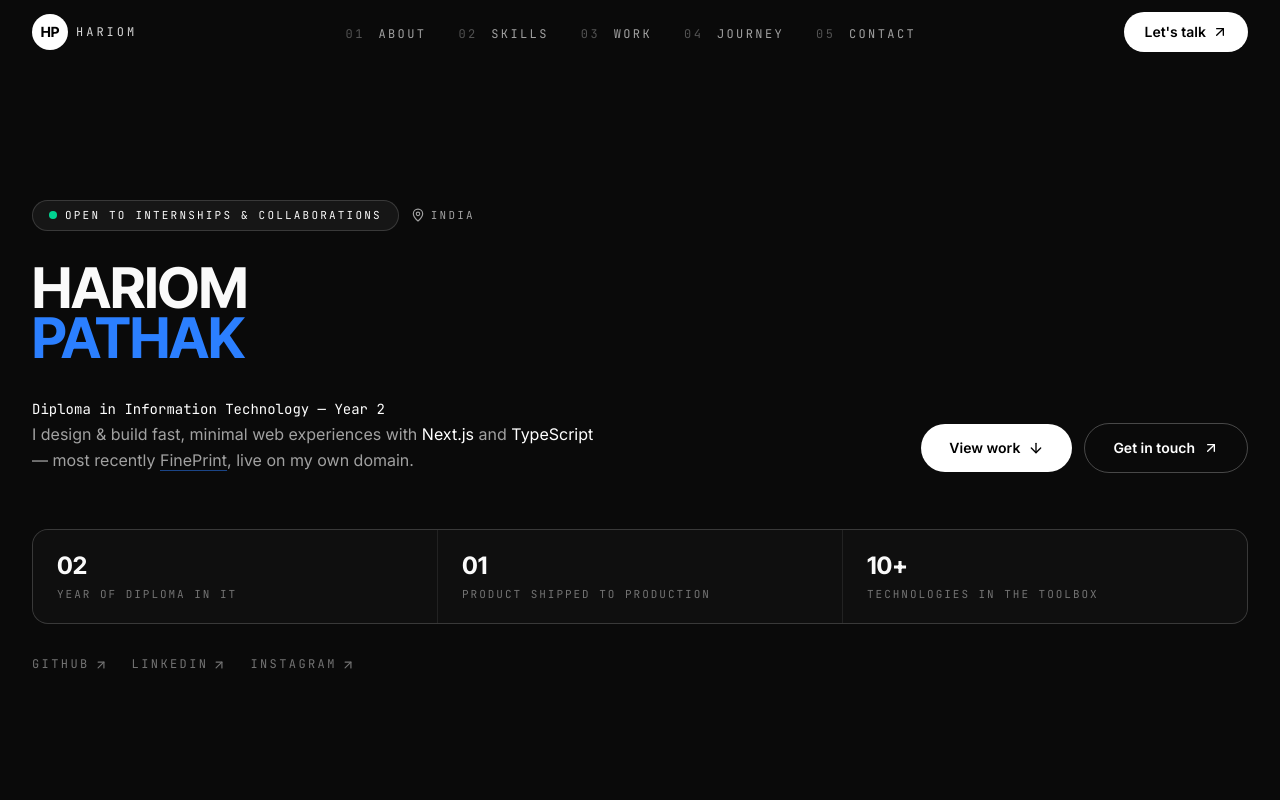
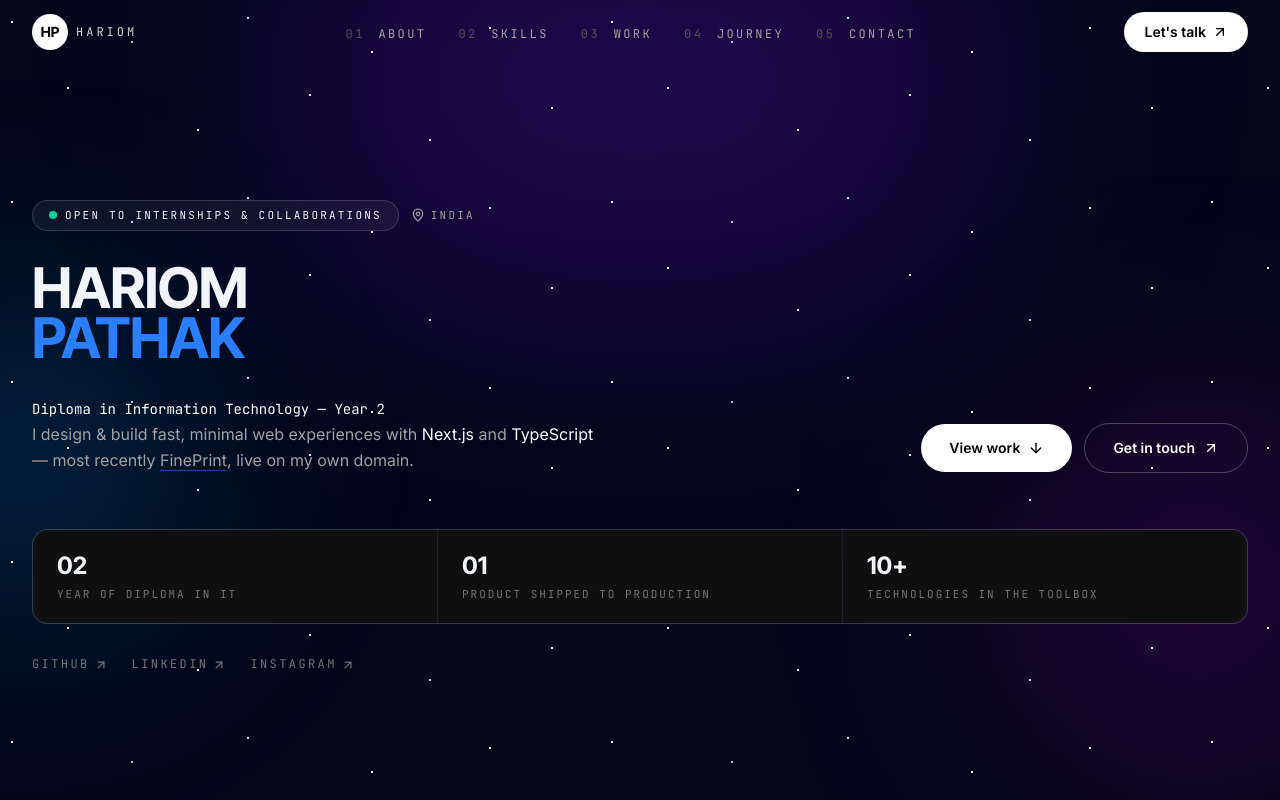
Before and after one commit to hariompathak50339/portfolio, a Next.js app: page / in a window 1280 px wide. Shown: the top 800 px of the page. Built offline with nearby package versions, Linux system fonts and the light colour scheme.

Commit message:
Universe stars theme, remove fake projects, fix journey, remove footer name

```diff
--- a/src/app/globals.css
+++ b/src/app/globals.css
@@ -8,8 +8,8 @@
 
 html,
 body {
-  background: #0a0a0a;
-  color: #fafafa;
+  background: #020617;
+  color: #f1f5f9;
   overflow-x: hidden;
 }
 
@@ -19,8 +19,8 @@ body {
 }
 
 ::selection {
-  background: #fafafa;
-  color: #0a0a0a;
+  background: #7c3aed;
+  color: #ffffff;
 }
 
 /* ---- scrollbar ---- */
@@ -28,20 +28,20 @@ body {
   width: 10px;
 }
 ::-webkit-scrollbar-track {
-  background: #0a0a0a;
+  background: #020617;
 }
 ::-webkit-scrollbar-thumb {
-  background: #2a2a2a;
+  background: #334155;
   border-radius: 8px;
-  border: 2px solid #0a0a0a;
+  border: 2px solid #020617;
 }
 ::-webkit-scrollbar-thumb:hover {
-  background: #525252;
+  background: #7c3aed;
 }
 
 /* ---- outlined display text ---- */
 .text-outline {
-  -webkit-text-stroke: 1.5px rgba(250, 250, 250, 0.55);
+  -webkit-text-stroke: 1.5px rgba(241, 245, 249, 0.25);
   color: transparent;
 }
 @media (min-width: 768px) {
@@ -53,7 +53,46 @@ body {
 /* ---- background grid ---- */
 .bg-grid {
   background-image:
-    linear-gradient(to right, rgba(255, 255, 255, 0.05) 1px, transparent 1px),
-    linear-gradient(to bottom, rgba(255, 255, 255, 0.05) 1px, transparent 1px);
+    linear-gradient(to right, rgba(148, 163, 184, 0.07) 1px, transparent 1px),
+    linear-gradient(to bottom, rgba(148, 163, 184, 0.07) 1px, transparent 1px);
   background-size: 72px 72px;
 }
+
+/* ---- universe stars ---- */
+@keyframes twinkle {
+  0%, 100% { opacity: 0.2; }
+  50% { opacity: 1; }
+}
+
+@keyframes shooting {
+  0% { transform: translateX(0) translateY(0); opacity: 0; }
+  5% { opacity: 1; }
+  20% { transform: translateX(-220px) translateY(120px); opacity: 0; }
+  100% { transform: translateX(-220px) translateY(120px); opacity: 0; }
+}
+
+.stars-layer {
+  background-image:
+    radial-gradient(1px 1px at 12px 22px, #fff 100%, transparent 100%),
+    radial-gradient(1px 1px at 68px 88px, #fff 100%, transparent 100%),
+    radial-gradient(1.5px 1.5px at 132px 42px, #c4b5fd 100%, transparent 100%),
+    radial-gradient(1px 1px at 198px 130px, #fff 100%, transparent 100%),
+    radial-gradient(1px 1px at 248px 18px, #bae6fd 100%, transparent 100%),
+    radial-gradient(1.5px 1.5px at 310px 95px, #fff 100%, transparent 100%),
+    radial-gradient(1px 1px at 372px 52px, #fff 100%, transparent 100%),
+    radial-gradient(1px 1px at 430px 140px, #ddd6fe 100%, transparent 100%),
+    radial-gradient(1.5px 1.5px at 490px 28px, #fff 100%, transparent 100%),
+    radial-gradient(1px 1px at 552px 108px, #fff 100%, transparent 100%);
+  background-size: 600px 180px;
+}
+
+.stars-twinkle-1 {
+  animation: twinkle 3.5s ease-in-out infinite;
+}
+.stars-twinkle-2 {
+  animation: twinkle 5s ease-in-out infinite reverse;
+}
+
+.shooting-star {
+  animation: shooting 7s linear infinite;
+}
--- a/src/app/layout.tsx
+++ b/src/app/layout.tsx
@@ -34,14 +34,14 @@ export const metadata: Metadata = {
 };
 
 export const viewport: Viewport = {
-  themeColor: "#0a0a0a",
+  themeColor: "#020617",
 };
 
 export default function RootLayout({ children }: { children: React.ReactNode }) {
   return (
     <html lang="en">
       <body
-        className={`${display.variable} ${sans.variable} ${mono.variable} bg-[#0a0a0a] text-neutral-50 antialiased`}
+        className={`${display.variable} ${sans.variable} ${mono.variable} bg-[#020617] text-slate-100 antialiased`}
       >
         {children}
       </body>
--- a/src/app/page.tsx
+++ b/src/app/page.tsx
@@ -7,10 +7,13 @@ import Projects from "@/components/Projects";
 import Journey from "@/components/Journey";
 import Contact from "@/components/Contact";
 import Footer from "@/components/Footer";
+import Starfield from "@/components/Starfield";
 
 export default function Home() {
   return (
-    <div className="min-h-screen bg-[#0a0a0a] text-neutral-50">
+    <div className="relative min-h-screen bg-[#020617] text-slate-100">
+      <Starfield />
+      <div className="relative z-10">
         <Navbar />
         <main>
           <Hero />
@@ -23,5 +26,6 @@ export default function Home() {
         </main>
         <Footer />
       </div>
+    </div>
   );
 }
--- a/src/components/Footer.tsx
+++ b/src/components/Footer.tsx
@@ -70,13 +70,6 @@ export default function Footer() {
           </button>
         </div>
 
-        <p
-          aria-hidden
-          className="font-display text-outline mt-14 leading-none font-bold tracking-tighter whitespace-nowrap select-none text-[clamp(2rem,9vw,7rem)] opacity-60"
-        >
-          HARIOM PATHAK
-        </p>
-
         <div className="mt-8 flex flex-col items-start justify-between gap-3 border-t border-white/10 pt-6 sm:flex-row sm:items-center">
           <p className="font-mono text-[11px] tracking-[0.2em] text-neutral-600 uppercase">
             © {year} {profile.name} — All rights reserved
--- /dev/null
+++ b/src/components/Starfield.tsx
@@ -0,0 +1,18 @@
+export default function Starfield() {
+  return (
+    <div aria-hidden className="pointer-events-none fixed inset-0 z-0 overflow-hidden bg-[#020617]">
+      {/* nebula glows */}
+      <div className="absolute -top-40 left-1/2 h-[480px] w-[720px] -translate-x-1/2 rounded-full bg-violet-700/25 blur-[120px]" />
+      <div className="absolute top-1/3 -left-40 h-[380px] w-[380px] rounded-full bg-sky-500/15 blur-[100px]" />
+      <div className="absolute bottom-0 -right-32 h-[420px] w-[420px] rounded-full bg-fuchsia-600/15 blur-[110px]" />
+
+      {/* static + twinkling star layers */}
+      <div className="stars-layer absolute inset-0 opacity-70" />
+      <div className="stars-layer stars-twinkle-1 absolute inset-0 opacity-60" />
+      <div className="stars-layer stars-twinkle-2 absolute inset-0 opacity-40" />
+
+      {/* shooting star */}
+      <div className="shooting-star absolute top-16 right-24 h-px w-28 bg-gradient-to-l from-white to-transparent" />
+    </div>
+  );
+}
--- a/src/data/portfolio.ts
+++ b/src/data/portfolio.ts
@@ -102,26 +102,6 @@ export const projects: Project[] = [
     status: "Live",
     featured: true,
   },
-  {
-    title: "Linkfolio",
-    index: "02",
-    year: "2026",
-    description:
-      "A minimal, blazing-fast link-in-bio page with a monochrome aesthetic, view analytics and one-command deploys. My playground for edge rendering and OG-image generation.",
-    tags: ["Next.js", "TypeScript", "Edge Runtime"],
-    github: "https://github.com/hariompathak50339",
-    status: "In progress",
-  },
-  {
-    title: "Taskflow",
-    index: "03",
-    year: "2026",
-    description:
-      "A keyboard-first task manager concept — offline-capable, zero clutter, with local persistence and buttery list animations. Currently in design.",
-    tags: ["React", "TypeScript", "Framer Motion"],
-    github: "https://github.com/hariompathak50339",
-    status: "Concept",
-  },
 ];
 
 export type Milestone = {
@@ -151,9 +131,9 @@ export const journey: Milestone[] = [
   },
   {
     year: "2026",
-    title: "Second year — levelling up",
+    title: "Second year — building foundations",
     description:
-      "Deepening the backend (Node.js, databases), contributing, freelancing and hunting for internships.",
+      "Currently in 2nd year of Diploma in IT, learning backend basics with Node.js and databases, and looking for internship opportunities to learn on real projects.",
   },
 ];
 
```
Lines whose indentation alone changed are shown as unchanged.
